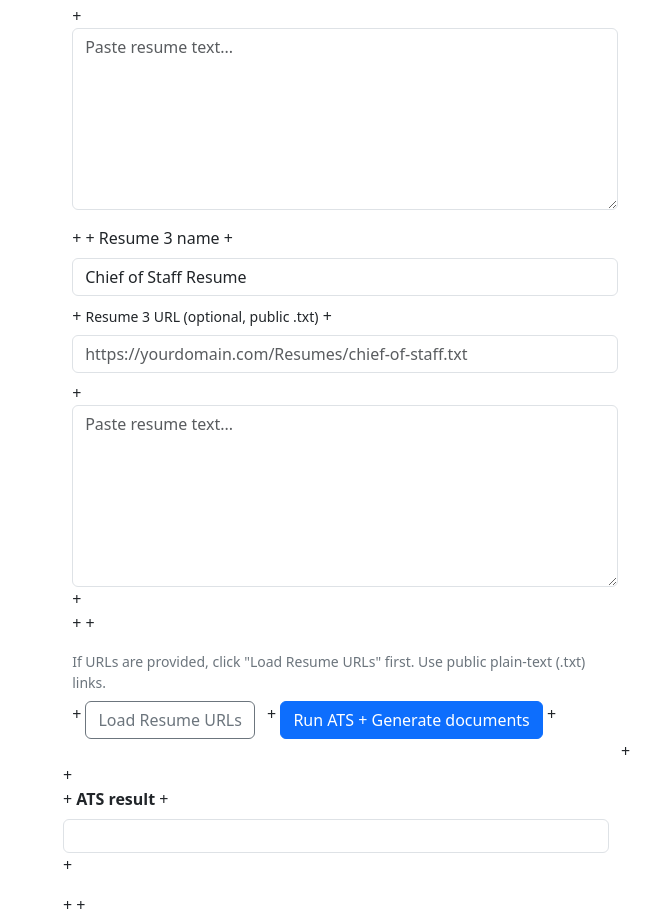
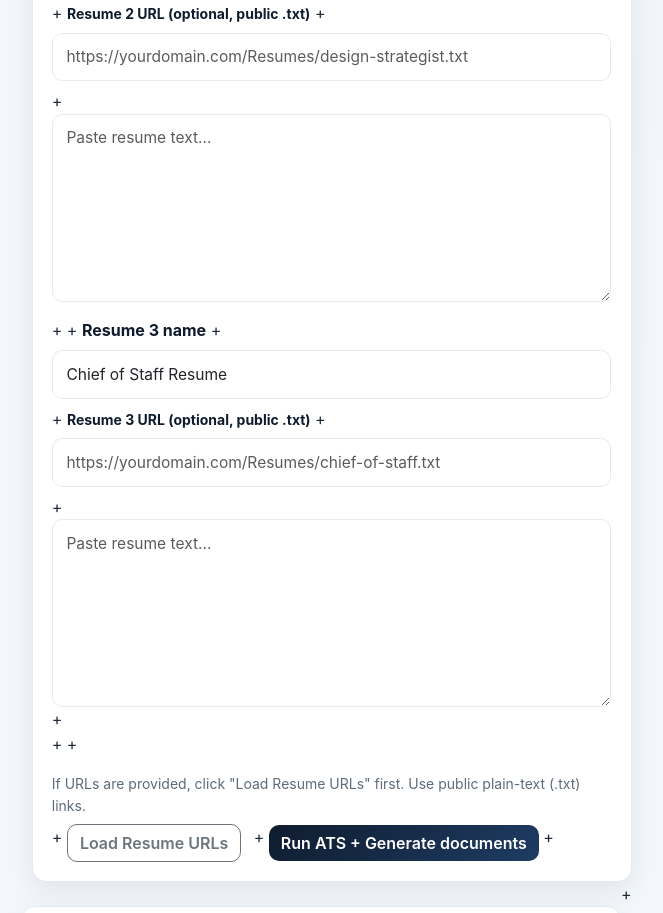
Before and after one commit to caraabrown/cara-job-tools, a plain HTML site: page cover-letter-generator.html in a window 1280 px wide. Shown: the part 1335-2248 px from the top of the page, without its empty margins (19-682 px from the left). Drawn offline with nearby package versions, Linux system fonts and the light colour scheme.

Commit message:
Update styles.css

```diff
--- a/styles.css
+++ b/styles.css
@@ -1,43 +1,135 @@
- (cd "$(git rev-parse --show-toplevel)" && git apply --3way <<'EOF'
-diff --git a/styles.css b/styles.css
-new file mode 100644
-index 0000000000000000000000000000000000000000..77abf3f065ac65e1987c4896677b9f2bf5234ef3
---- /dev/null
-+++ b/styles.css
-@@ -0,0 +1,33 @@
-+:root {
-+  --cara-navy: #0f1c2e;
-+  --cara-gold: #b78a31;
-+  --cara-teal: #2b7a78;
-+  --cara-light: #f5f7fb;
-+}
-+body {
-+  background-color: var(--cara-light);
-+}
-+.hero-gradient {
-+  background: linear-gradient(120deg, var(--cara-navy), #1f3a5f);
-+}
-+.section-title {
-+  letter-spacing: 0.02em;
-+}
-+.card-hover:hover {
-+  transform: translateY(-2px);
-+  transition: transform 150ms ease;
-+}
-+.metric-card {
-+  border-left: 4px solid var(--cara-teal);
-+}
-+.badge-soft {
-+  background: rgba(43, 122, 120, 0.14);
-+  color: #1b5453;
-+}
-+footer a {
-+  text-decoration: none;
-+}
-+.result-box {
-+  min-height: 280px;
-+  white-space: pre-wrap;
-+}
+:root {
+  --cara-navy: #0f1c2e;
+  --cara-ink: #1d2a39;
+  --cara-teal: #2b7a78;
+  --cara-gold: #b78a31;
+  --cara-bg: #f4f7fb;
+  --cara-surface: #ffffff;
+  --cara-border: #e5eaf1;
+  --cara-muted: #5d6b7a;
+  --radius: 14px;
+  --shadow: 0 10px 30px rgba(18, 30, 48, 0.08);
+}
 
-EOF
-)
+* {
+  box-sizing: border-box;
+}
+
+body {
+  margin: 0;
+  background: radial-gradient(circle at top right, #edf4ff, var(--cara-bg) 45%);
+  color: var(--cara-ink);
+  font-family:
+    Inter, ui-sans-serif, -apple-system, BlinkMacSystemFont,
+    "Segoe UI", Roboto, "Helvetica Neue", Arial, "Noto Sans", sans-serif;
+  line-height: 1.55;
+}
+
+main.container {
+  max-width: 1200px;
+}
+
+h1, h2, h3 {
+  color: var(--cara-navy);
+  letter-spacing: -0.01em;
+}
+
+h1 {
+  font-weight: 750;
+  margin-bottom: 0.5rem;
+}
+
+.text-secondary {
+  color: var(--cara-muted) !important;
+}
+
+.btn {
+  border-radius: 10px;
+  font-weight: 600;
+  transition: all 0.18s ease;
+}
+
+.btn-primary {
+  background: linear-gradient(135deg, var(--cara-navy), #1e3c64);
+  border: none;
+}
+
+.btn-primary:hover {
+  transform: translateY(-1px);
+  box-shadow: 0 8px 20px rgba(15, 28, 46, 0.25);
+}
+
+.btn-outline-primary {
+  border-color: #7b90ac;
+  color: #1c395d;
+}
+
+.form-control {
+  border: 1px solid var(--cara-border);
+  border-radius: 10px;
+  padding: 0.72rem 0.85rem;
+  font-size: 0.97rem;
+  background-color: #fff;
+}
+
+.form-control:focus {
+  border-color: #7aa8d6;
+  box-shadow: 0 0 0 0.2rem rgba(69, 130, 195, 0.15);
+}
+
+label.form-label {
+  font-weight: 650;
+  color: var(--cara-navy);
+}
+
+/* Modern “panel” look */
+.col-lg-6 > .mb-3,
+.col-lg-6 > div,
+.mt-5,
+.col-lg-6 > .mt-4 {
+  position: relative;
+}
+
+.result-box {
+  min-height: 220px;
+  white-space: pre-wrap;
+  background: var(--cara-surface);
+  border: 1px solid var(--cara-border) !important;
+  border-radius: var(--radius) !important;
+  box-shadow: var(--shadow);
+  padding: 1rem !important;
+}
+
+/* Give the two columns card feel */
+@media (min-width: 992px) {
+  .row.g-4 > .col-lg-6:first-child,
+  .row.g-4 > .col-lg-6:last-child {
+    background: var(--cara-surface);
+    border: 1px solid var(--cara-border);
+    border-radius: var(--radius);
+    box-shadow: var(--shadow);
+    padding: 1.2rem;
+  }
+}
+
+/* Keep older shared classes working */
+.hero-gradient {
+  background: linear-gradient(120deg, var(--cara-navy), #1f3a5f);
+}
+.section-title {
+  letter-spacing: 0.02em;
+}
+.card-hover:hover {
+  transform: translateY(-2px);
+  transition: transform 150ms ease;
+}
+.metric-card {
+  border-left: 4px solid var(--cara-teal);
+}
+.badge-soft {
+  background: rgba(43, 122, 120, 0.14);
+  color: #1b5453;
+}
+footer a {
+  text-decoration: none;
+}
```
